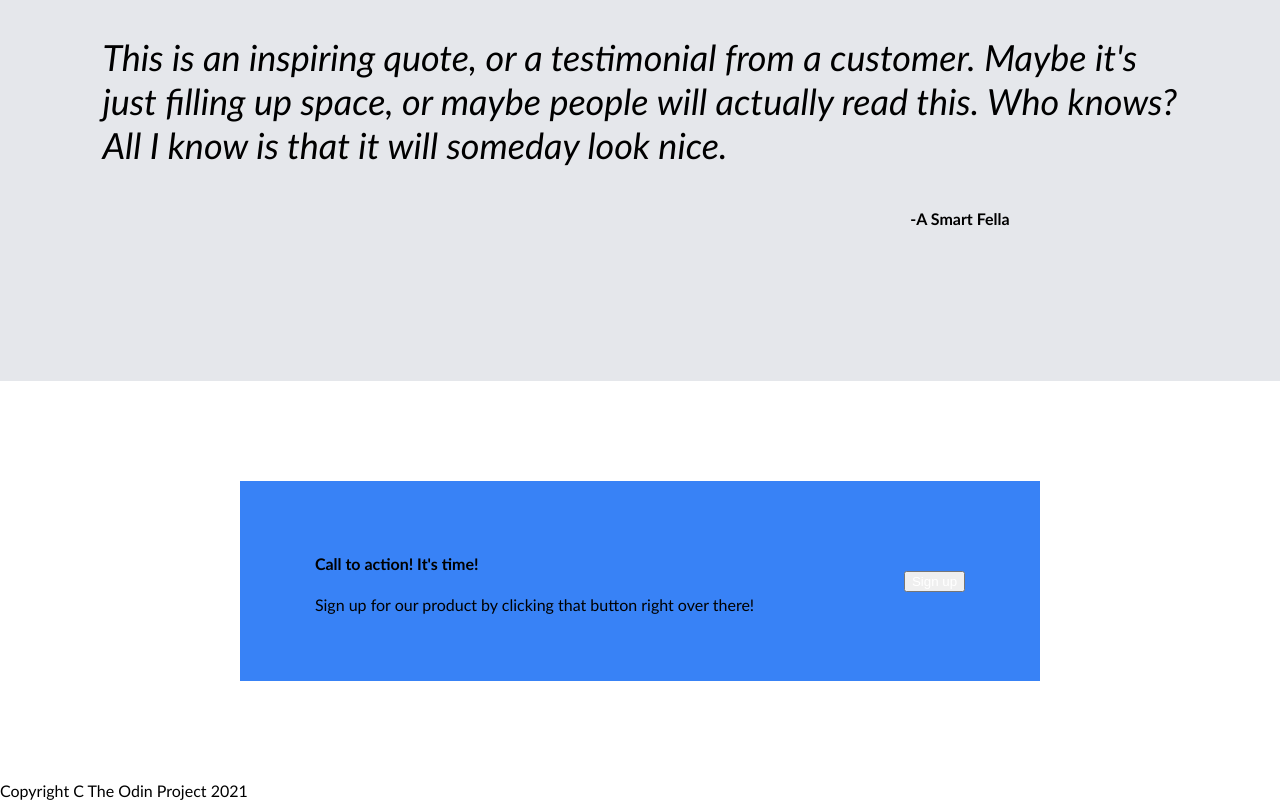
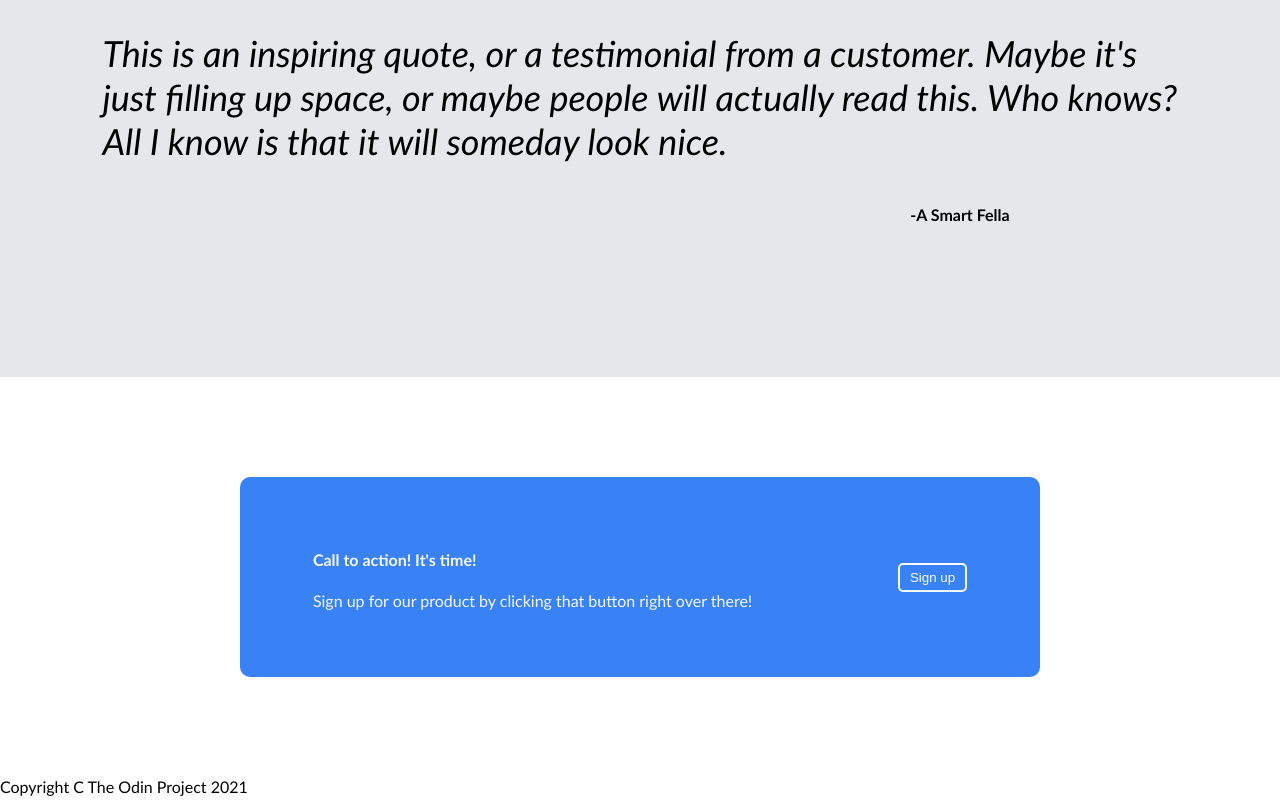
Before and after one commit to jholson1030/odin-landing-page, a plain HTML site: page index.html in a window 1280 px wide. Shown: the part 1062-1862 px from the top of the page. Drawn offline with Linux system fonts and the light colour scheme.

Commit message:
Add CSS to the signup button

```diff
--- a/style.css
+++ b/style.css
@@ -56,6 +56,7 @@ a {
 .hero-signup-button {
     width: fit-content;
     border-radius: 5px;
+    border: none;
     padding: 5px;
     background-color: #3883F6;
 }
@@ -141,9 +142,26 @@ a {
 
 .signup {
     background-color: #3882f6;
+    color: #f9faf8;
+    border-radius: 10px;
     display: flex;
     justify-content: space-around;
     align-items: center;
     height: 200px;
     width: 800px;
 }
+
+.signup-button {
+    background-color: #3882f6;
+    border: 2px solid #f9faf8;
+    border-radius: 5px;
+    padding-left: 5px;
+    padding-right: 5px;
+}
+
+.action-signup-button {
+    background-color: #3882f6;
+    color: #f9faf8;
+    border: none;
+    padding: 5px;
+}
```
